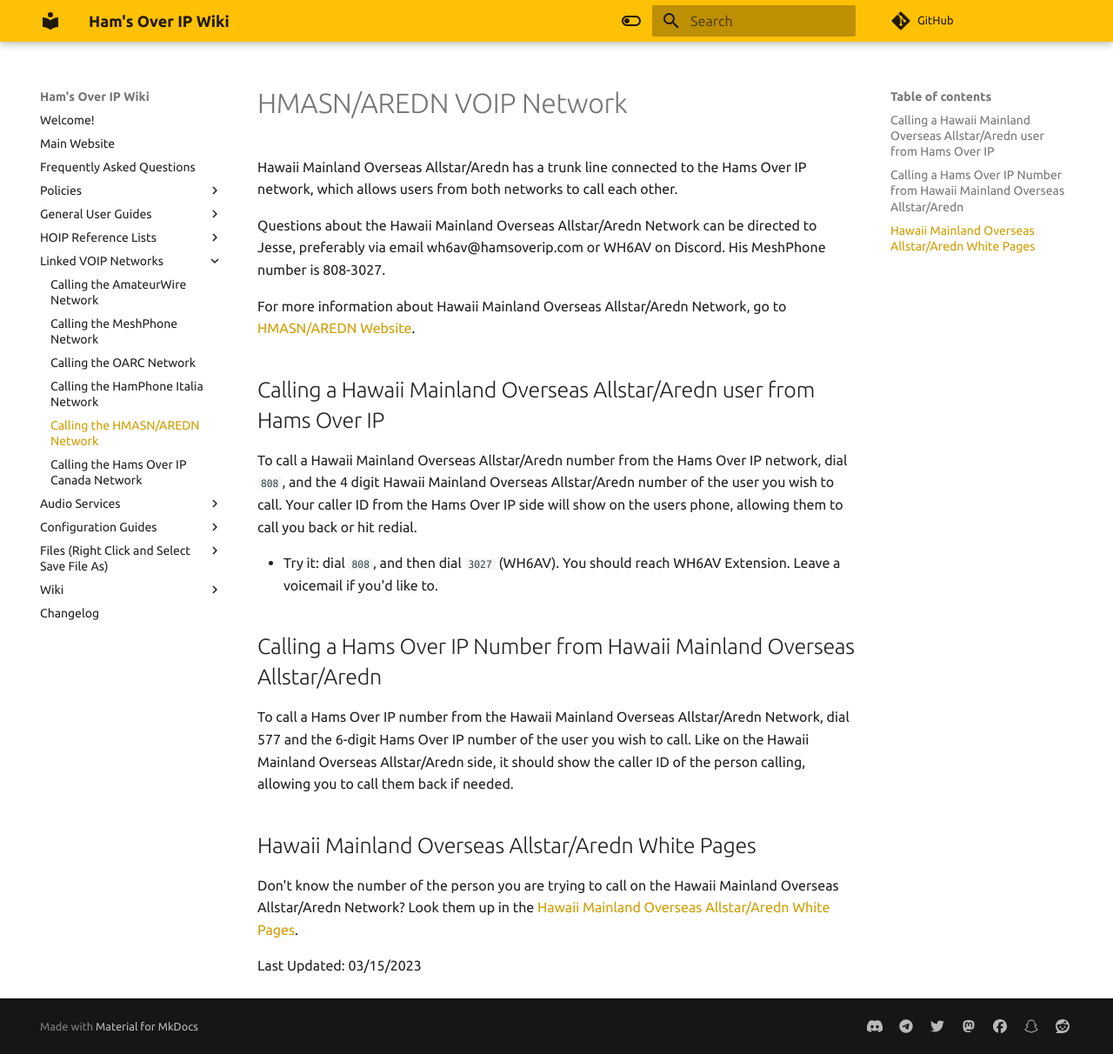
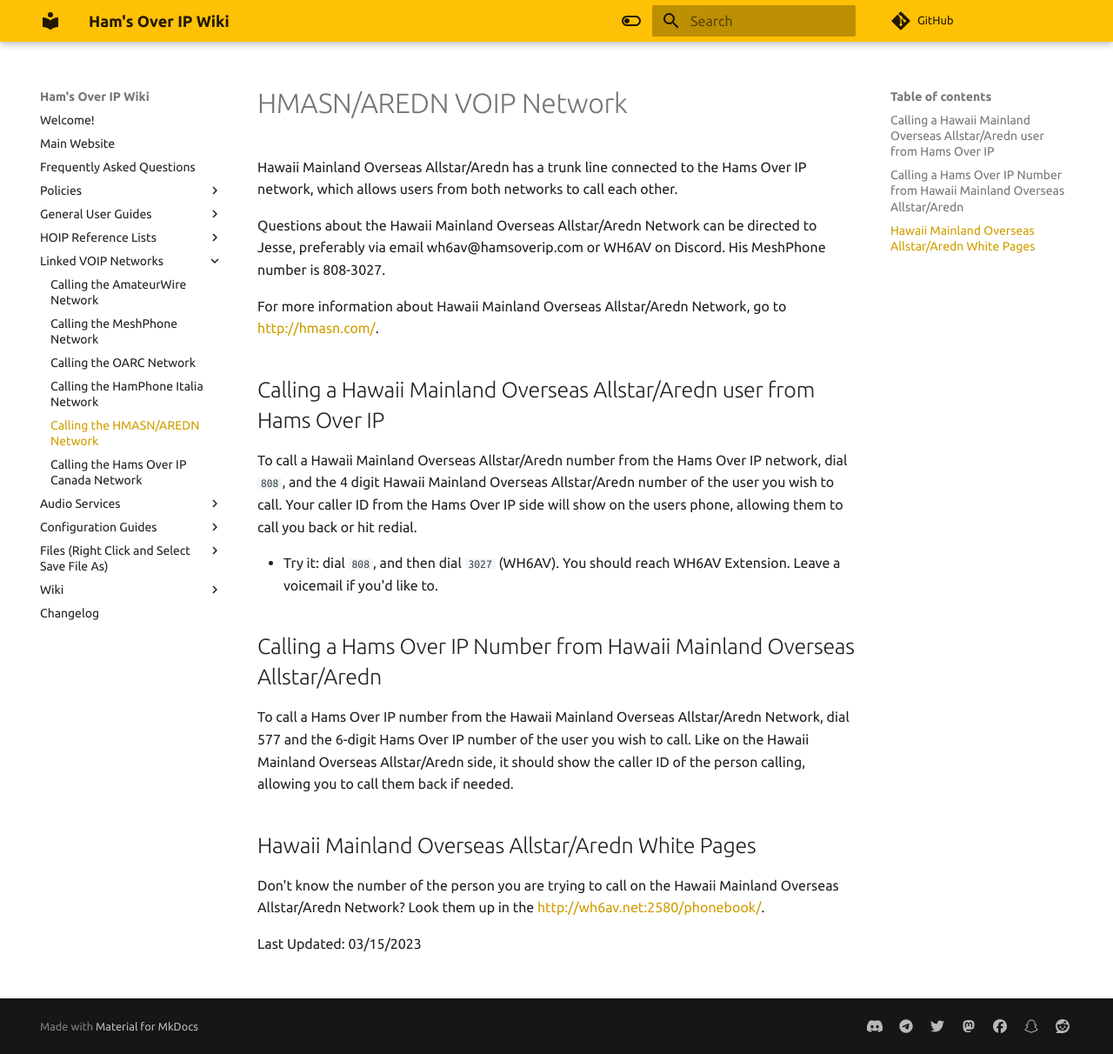
Before and after one commit to hamsoverip/wiki, an MkDocs documentation site: the page built from docs/General/other_systems/hmasn-aredn.md, in a window 1280 px wide and 1212 px high. Shown: the whole window at 87% size. Built offline with MkDocs 1.6.1 and Material for MkDocs 9.7.7, drawn with Linux system fonts in a browser that asks for light colours; comment, search, counter and statistics services are not loaded.

Commit message:
Update hmasn-aredn.md

```diff
--- a/docs/General/other_systems/hmasn-aredn.md
+++ b/docs/General/other_systems/hmasn-aredn.md
@@ -4,7 +4,7 @@
 
 Questions about the Hawaii Mainland Overseas Allstar/Aredn Network can be directed to Jesse, preferably via email wh6av@hamsoverip.com or WH6AV on Discord. His MeshPhone number is 808-3027.
 
-For more information about Hawaii Mainland Overseas Allstar/Aredn Network, go to [HMASN/AREDN Website](http://hmasn.com/).
+For more information about Hawaii Mainland Overseas Allstar/Aredn Network, go to [http://hmasn.com/](http://hmasn.com/).
 
 ## Calling a Hawaii Mainland Overseas Allstar/Aredn user from Hams Over IP
 
@@ -18,6 +18,6 @@
 
 ## Hawaii Mainland Overseas Allstar/Aredn White Pages
 
-Don't know the number of the person you are trying to call on the Hawaii Mainland Overseas Allstar/Aredn Network? Look them up in the [Hawaii Mainland Overseas Allstar/Aredn White Pages](http://wh6av.net:2580/phonebook/).
+Don't know the number of the person you are trying to call on the Hawaii Mainland Overseas Allstar/Aredn Network? Look them up in the [http://wh6av.net:2580/phonebook/](http://wh6av.net:2580/phonebook/).
 
 Last Updated: 03/15/2023
```
